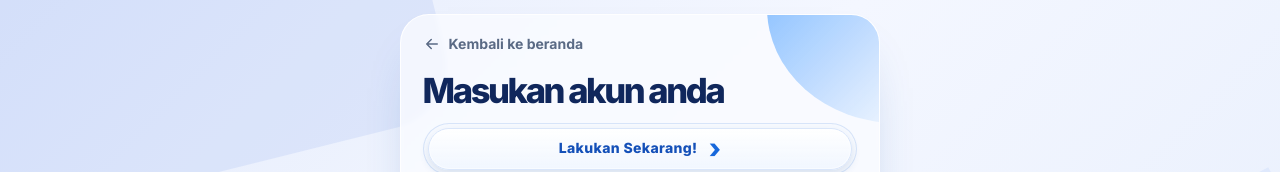
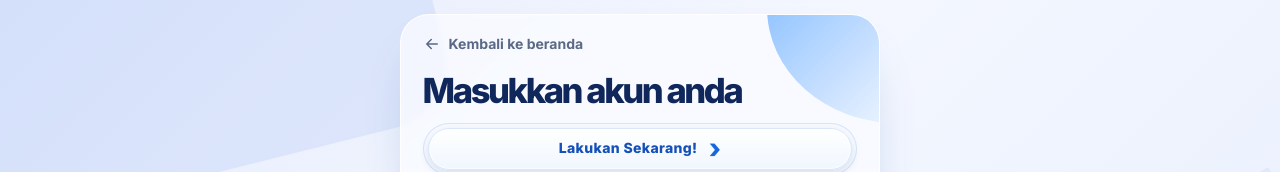
Before and after one commit to riosatria3131/teduhi.id, a Next.js app: page /masuk in a window 1280 px wide. Shown: the part 136-308 px from the top of the page. Built offline with nearby package versions, Linux system fonts and the light colour scheme.

Commit message:
Fix login heading spelling

```diff
--- a/src/app/(auth)/masuk/page.tsx
+++ b/src/app/(auth)/masuk/page.tsx
@@ -10,7 +10,7 @@ export const metadata: Metadata = {
 export default function MasukPage() {
   return (
     <>
-      <AuthHeading title="Masukan akun anda" />
+      <AuthHeading title="Masukkan akun anda" />
       <LoginForm />
     </>
   );
```
